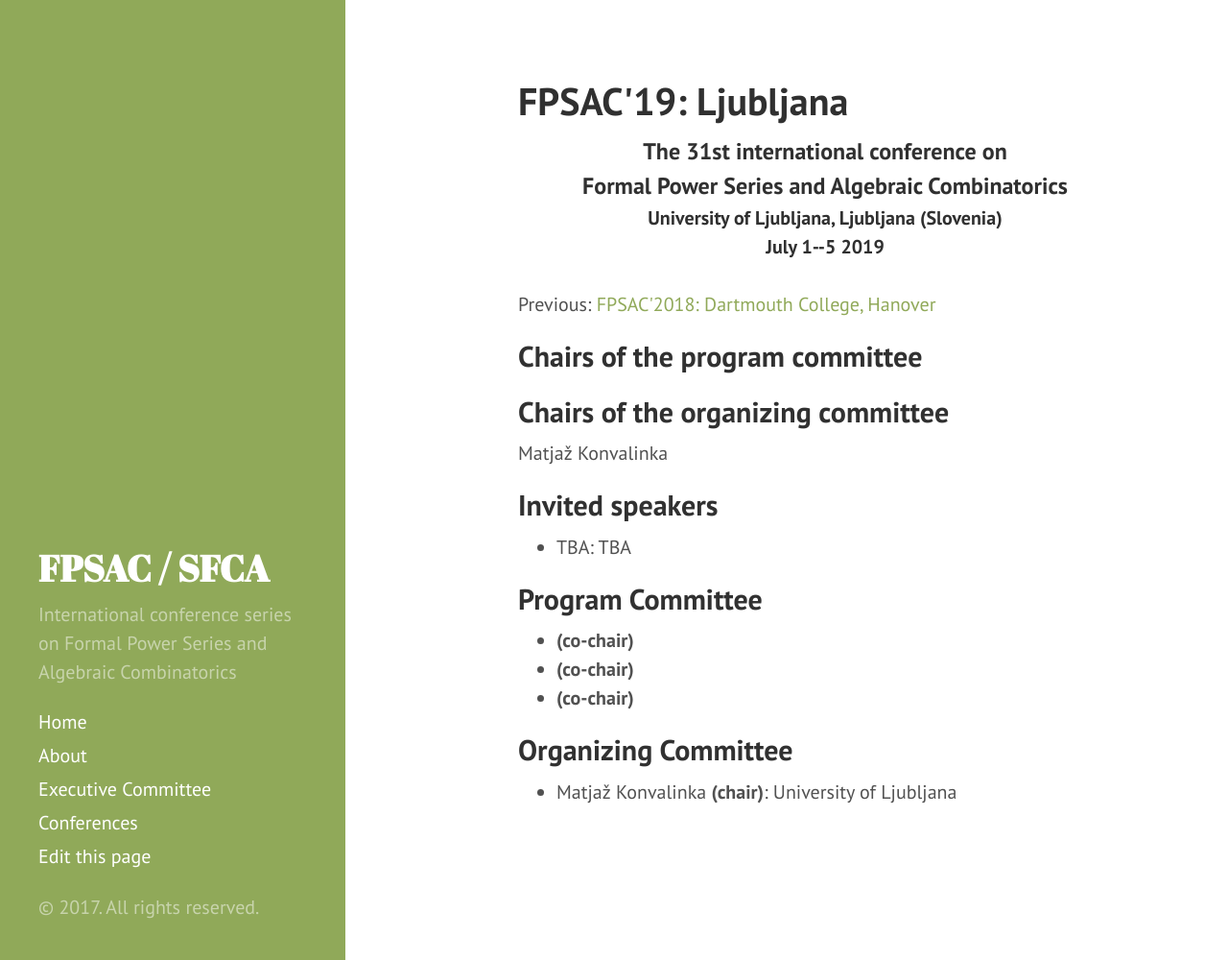
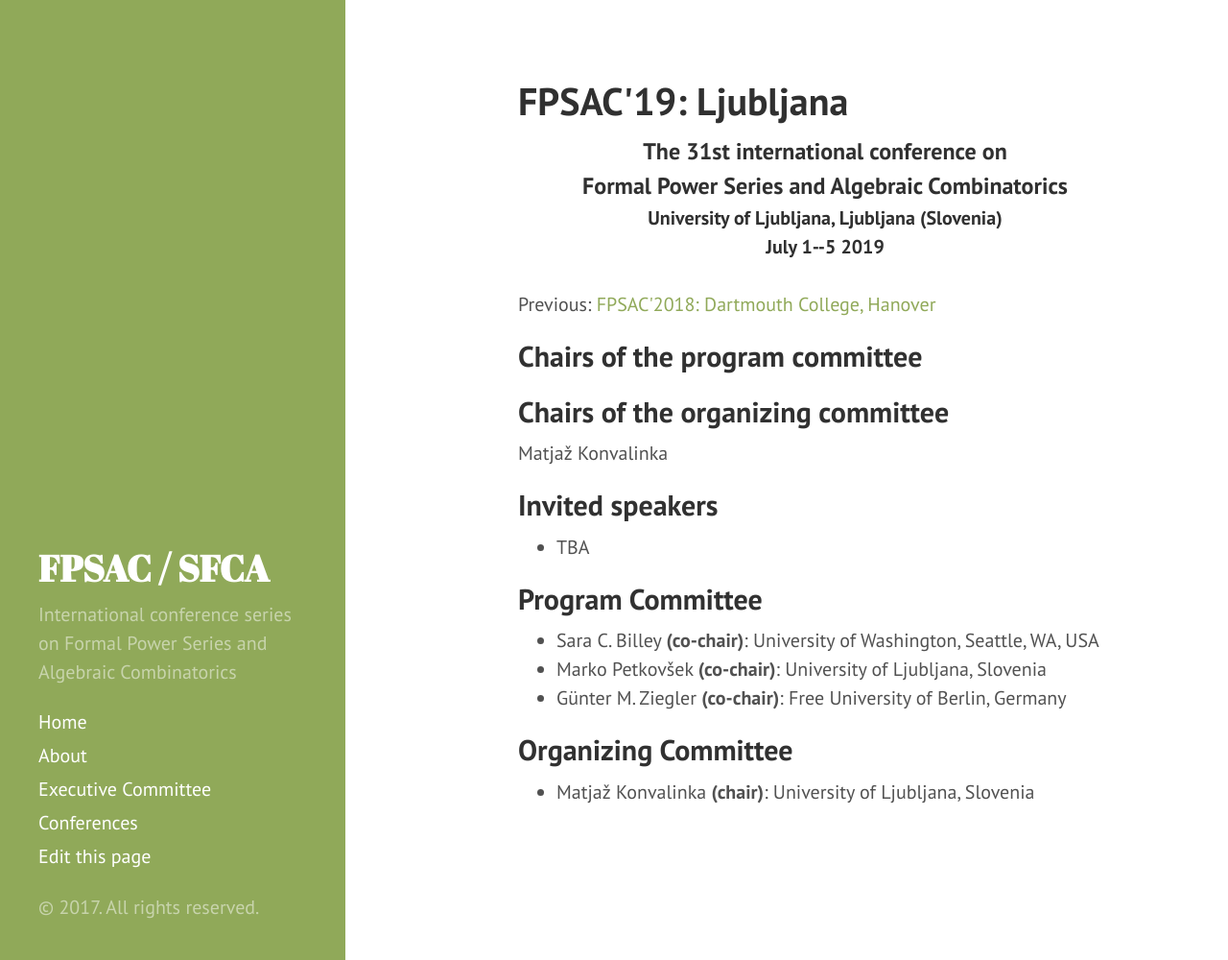
Before and after one commit to FPSAC/FPSAC.github.io, a Jekyll site: the page built from _confs/fpsac-2019.md, in a window 1280 px wide and 1000 px high. Shown: the whole window at 96% size. Built offline with Jekyll 4.4.1, drawn with Linux system fonts in a browser that asks for light colours.

Commit message:
Update fpsac-2019.md

```diff
--- a/_confs/fpsac-2019.md
+++ b/_confs/fpsac-2019.md
@@ -11,24 +11,24 @@
 invited_speakers:
 
 - name: TBA
-  affiliation: TBA
+  affiliation:
 
 program_committee:
 
-- name:
-  affiliation:
+- name: Sara C. Billey
+  affiliation: University of Washington, Seattle, WA, USA
   role: co-chair
-- name:
-  affiliation:
+- name: Marko Petkovšek
+  affiliation: University of Ljubljana, Slovenia
   role: co-chair
-- name:
-  affiliation:
+- name: Günter M. Ziegler
+  affiliation: Free University of Berlin, Germany
   role: co-chair
 
 organizing_committee:
 
 - name: Matjaž Konvalinka
-  affiliation: University of Ljubljana
+  affiliation: University of Ljubljana, Slovenia
   role: chair
 
 
```
